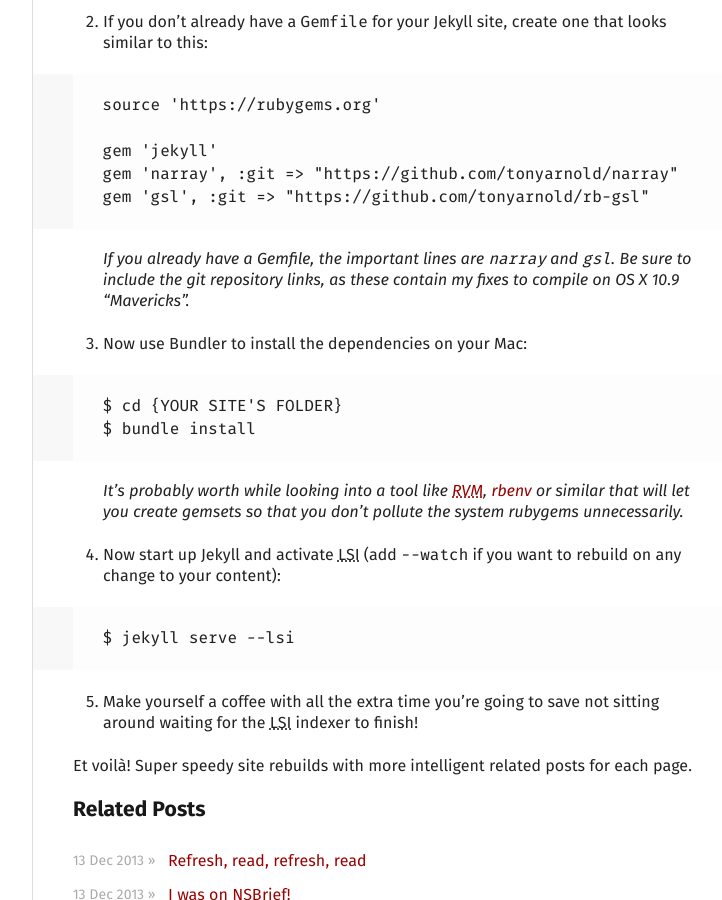
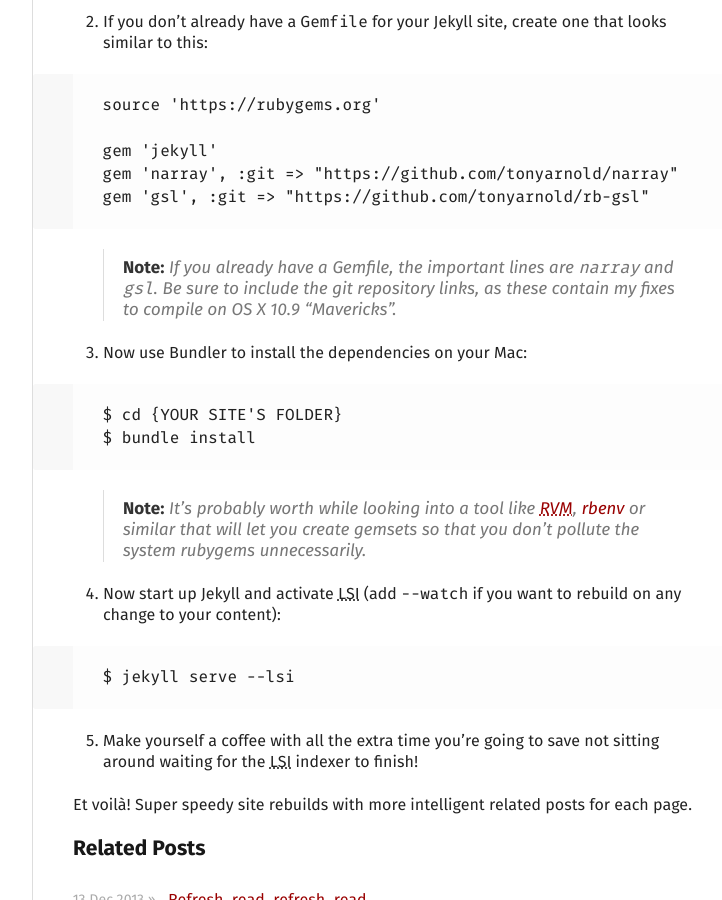
Before and after one commit to tonyarnold/tonyarnold.github.io, a Jekyll site: the page built from _posts/2014-04-27-speeding-up-jekylls-latent-semantic-mapping.md, in a window 1280 px wide and 900 px high, scrolled down 786 px. Shown: the whole window, without its empty margins (378-1100 px from the left). Built offline with Jekyll 4.4.1, drawn with Linux system fonts in a browser that asks for light colours; nearby versions of some CDN libraries.

Commit message:
Note formatting

```diff
--- a/_posts/2014-04-27-speeding-up-jekylls-latent-semantic-mapping.md
+++ b/_posts/2014-04-27-speeding-up-jekylls-latent-semantic-mapping.md
@@ -33,14 +33,14 @@ So, doing what I always do, I stayed up far too late and fixed the problems. Aft
         gem 'narray', :git => "https://github.com/tonyarnold/narray"
         gem 'gsl', :git => "https://github.com/tonyarnold/rb-gsl"
 
-    *If you already have a Gemfile, the important lines are `narray` and `gsl`. Be sure to include the git repository links, as these contain my fixes to compile on OS X 10.9 "Mavericks".*
+    > **Note:** If you already have a Gemfile, the important lines are `narray` and `gsl`. Be sure to include the git repository links, as these contain my fixes to compile on OS X 10.9 "Mavericks".
 
 3. Now use Bundler to install the dependencies on your Mac:
 
         $ cd {YOUR SITE'S FOLDER}
         $ bundle install
 
-    *It's probably worth while looking into a tool like [RVM](http://rvm.io/), [rbenv](http://rbenv.org) or similar that will let you create gemsets so that you don't pollute the system rubygems unnecessarily.*
+    > **Note:** It's probably worth while looking into a tool like [RVM](http://rvm.io/), [rbenv](http://rbenv.org) or similar that will let you create gemsets so that you don't pollute the system rubygems unnecessarily.
 
 4. Now start up Jekyll and activate LSI (add `--watch` if you want to rebuild on any change to your content):
 
```
